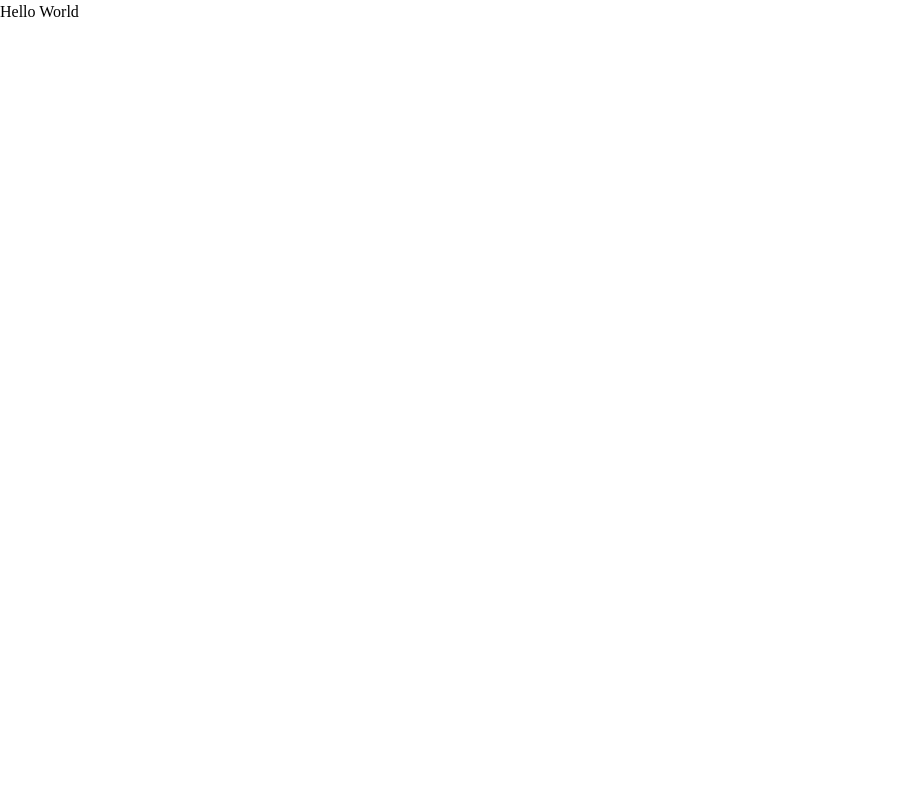
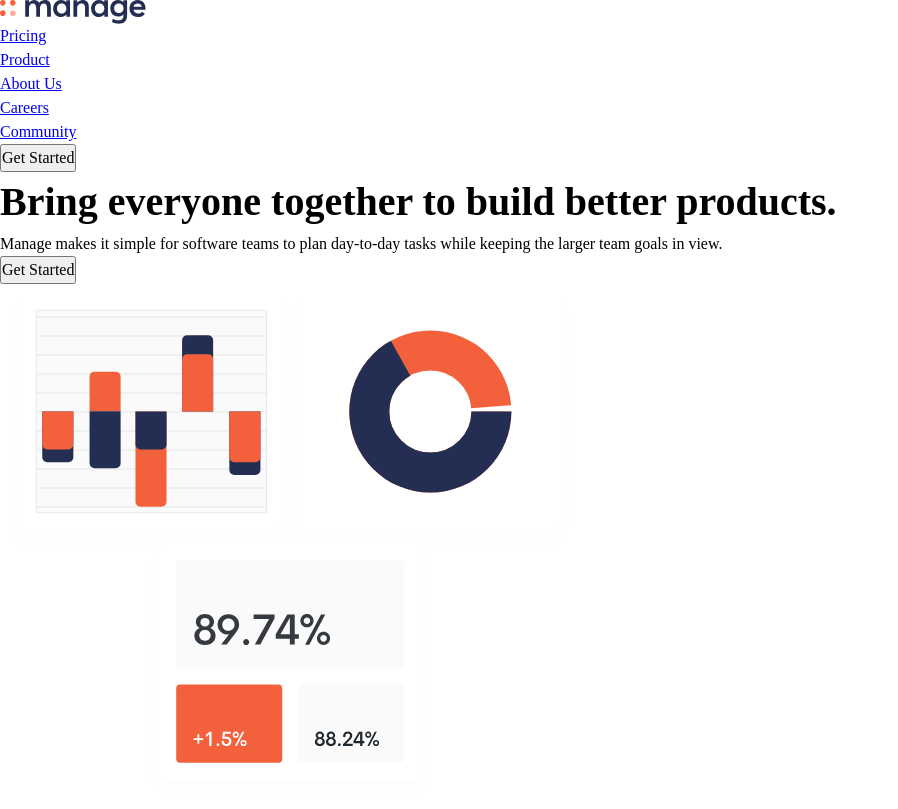
Before and after one commit to ibra-san/manage-landing-page, a website built with Vite: page index.html in a window 1280 px wide. Shown: the whole page, without its empty margins (0-898 px from the left). Built offline with nearby package versions, Linux system fonts and the light colour scheme.

Commit message:
setting up the HTML skeleton

```diff
--- a/index.html
+++ b/index.html
@@ -10,7 +10,52 @@
     <title>Manage Landing Page</title>
   </head>
   <body>
-    <h1>Hello World</h1>
+    <header class="primary-header">
+      <!-- Top of the page header is going to contain:
+        1. The company logo and it links back to the home page / home section of the web page
+        2. The nav items (disappears into a menu on smaller screens)
+        3. Start here button
+      -->
+
+      <div class="container">
+          <a href="#"> <img src="/images/logo.svg" alt="Manage Company Landing Page" class="logo"></a>
+          <nav class="primary-nav">
+            <ul class="nav-list" role="list">
+              <li><a href="#">Pricing</a></li>
+              <li><a href="#">Product</a></li>
+              <li><a href="#">About Us</a></li>
+              <li><a href="#">Careers</a></li>
+              <li><a href="#">Community</a></li>
+            </ul>
+          </nav>
+          <button class="button">Get Started</button>
+      </div>
+
+      <!-- Main section is going to contain the rest of the page excluding the footer -->
+      <main>
+        <section>
+          <div class="container">
+            <div class="even-columns">
+              <div>
+                <h1 class="fs-primary-heading fw-bold">Bring everyone together to build better products.</h1>
+                <p>  Manage makes it simple for software teams to plan day-to-day tasks while keeping the larger team goals in view.</p>
+                <button class="button">Get Started</button>
+              </div>
+              <div>
+                <img src="images/illustration-intro.svg" alt="Platform chart styles and percentage representation illustration">
+              </div>
+            </div>
+          </div>
+        </section>
+
+        <section>
+          <div class="container">
+            <div class="even-columns"></div>
+          </div>
+        </section>
+      </main>
+    </header>
+
     <script type="module" src="/main.js"></script>
   </body>
 </html>
```
Also changed, not shown: projectTips.md (added, +1 -0 lines).
